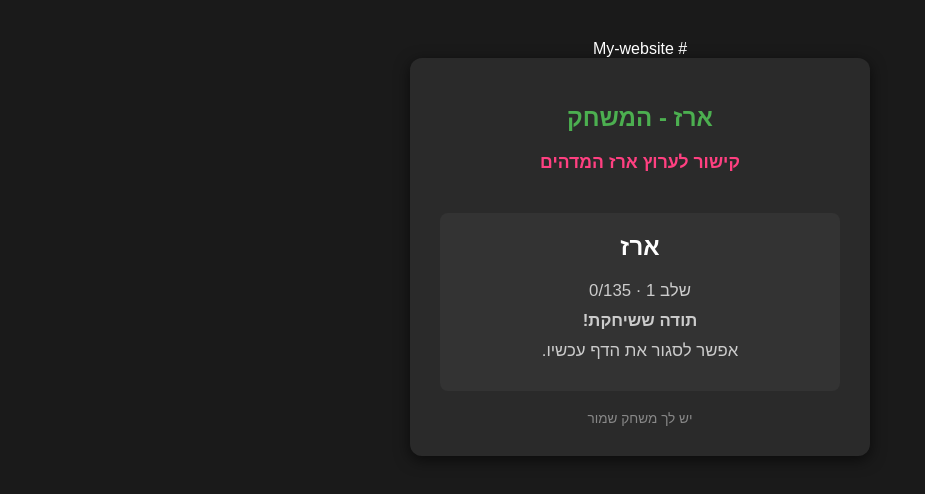
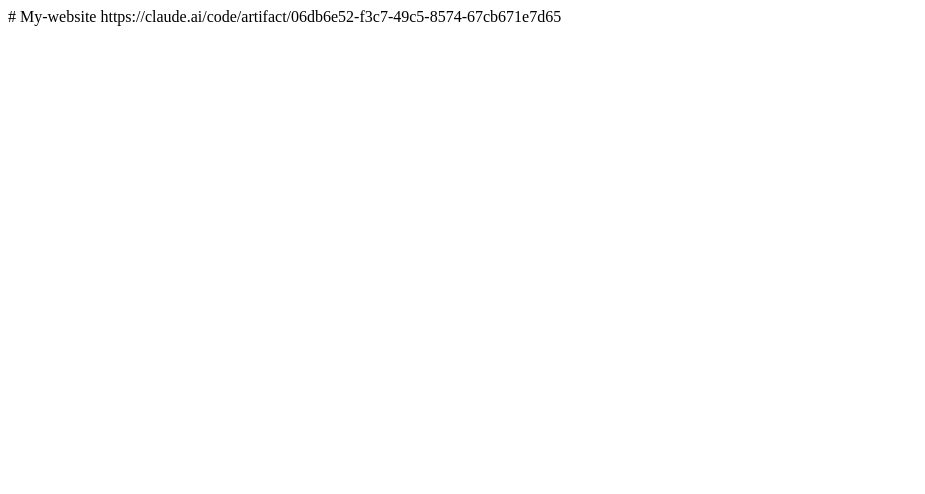
Before and after one commit to adlernoam3/My-website, a plain HTML site: page index.html in a window 1280 px wide. Shown: the whole page, without its empty margins (0-925 px from the left). Drawn offline with Linux system fonts and the light colour scheme.

Commit message:
Update index.html

```diff
--- a/index.html
+++ b/index.html
@@ -1,85 +1,2 @@
 # My-website
-<!DOCTYPE html>
-<html lang="he" dir="rtl">
-<head>
-    <meta charset="UTF-8">
-    <meta name="viewport" content="width=device-width, initial-scale=1.0">
-    <title>ארז - המשחק</title>
-    <style>
-        body {
-            font-family: Arial, sans-serif;
-            background-color: #1a1a1a;
-            color: #ffffff;
-            text-align: center;
-            padding: 40px 20px;
-            margin: 0;
-        }
-        .container {
-            max-width: 400px;
-            margin: 0 auto;
-            background: #2a2a2a;
-            padding: 30px;
-            border-radius: 12px;
-            box-shadow: 0 4px 15px rgba(0,0,0,0.6);
-        }
-        h1 {
-            color: #4CAF50;
-            font-size: 24px;
-            margin-bottom: 20px;
-        }
-        .channel-link {
-            display: inline-block;
-            margin-bottom: 25px;
-            color: #ff4081;
-            text-decoration: none;
-            font-weight: bold;
-            font-size: 1.1em;
-        }
-        .channel-link:hover {
-            text-decoration: underline;
-        }
-        .game-card {
-            background: #333333;
-            padding: 20px;
-            border-radius: 8px;
-            margin-top: 15px;
-        }
-        h2 {
-            color: #fff;
-            margin-top: 0;
-        }
-        p {
-            color: #ccc;
-            font-size: 1.05em;
-            margin: 10px 0;
-        }
-        .saved-note {
-            color: #888;
-            font-size: 0.85em;
-            margin-top: 20px;
-        }
-    </style>
-</head>
-<body>
-
-    <div class="container">
-        <h1>ארז - המשחק</h1>
-
-        <div>
-            <a class="channel-link" href="https://whatsapp.com/channel/0029Vb9PUMcBPzjdLPJPtg2I" target="_blank">קישור לערוץ ארז המדהים</a>
-        </div>
-
-        <div class="game-card">
-            <h2>ארז</h2>
-            <p>שלב 1 · 0/135</p>
-            <p><strong>תודה ששיחקת!</strong></p>
-            <p>אפשר לסגור את הדף עכשיו.</p>
-        </div>
-
-        <div class="saved-note">
-            יש לך משחק שמור
-        </div>
-    </div>
-
-</body>
-</html>
+https://claude.ai/code/artifact/06db6e52-f3c7-49c5-8574-67cb671e7d65
```
